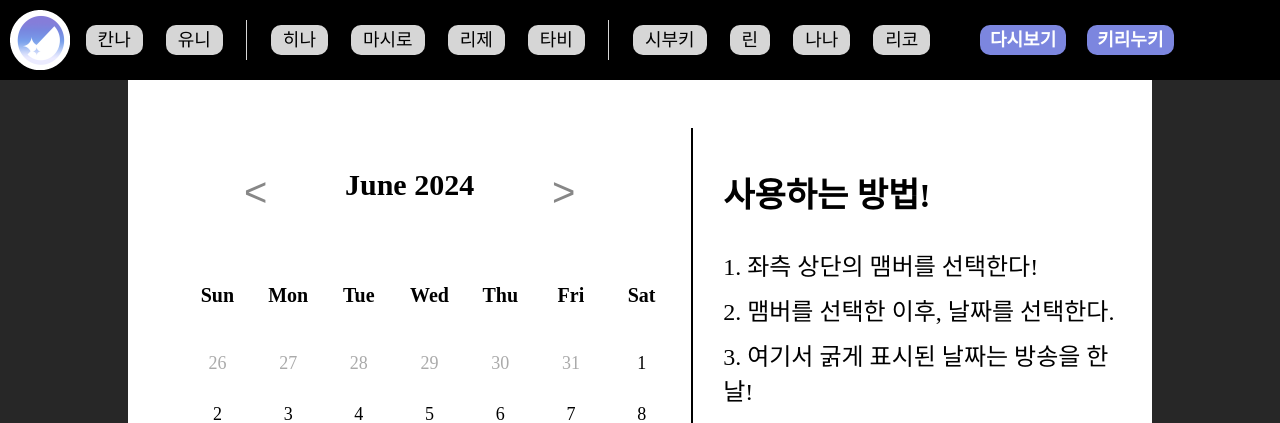
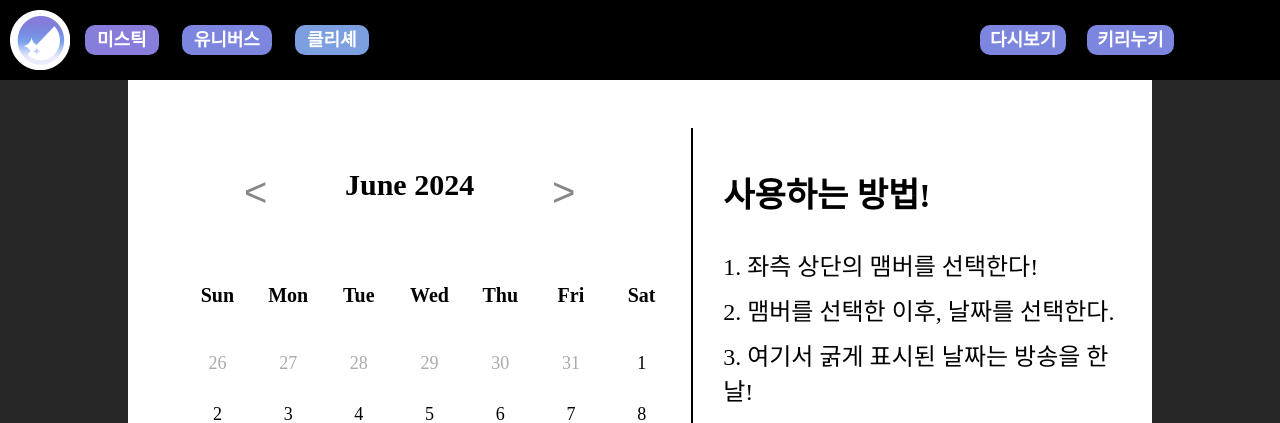
Before and after one commit to ghostclog/stellive_calander, a Django app: page / in a window 1280 px wide. Shown: the top 423 px of the page. Run offline with Django 5.2, Linux system fonts and the light colour scheme.

Commit message:
style: css 및 디자인 수정
피드백 받은 사항(페이지가 작아지면 각 요소들이 겹치는 문제)에 대한 해결책으로 디자인이 수정되었습니다. 다만, 기존에 존재하는 디자인 특징은 최대한 남겨두고 직관성과 가시성을 최대한으로 챙겼습니다.

```diff
--- a/mains/templates/base.html
+++ b/mains/templates/base.html
@@ -77,43 +77,48 @@
         <div id="logo">
             <img src="{% static 'images/calendar.jpg' %}" alt="">
         </div>
-        <div id="members">
 
-            <div class="member" id="kanna">
+        <div id="mythic" class="members">
+            미스틱
+            <div id="mythic-dropdown-content" class="dropdown-content">
+                <div id="kanna" class="member">
                     <img src="{% static 'images/kannaHeart.png' %}" alt="">
                     칸나
                 </div>
+
                 <div class="member" id="yuni">
                     <img src="{% static 'images/yuniHeart.png' %}" alt="">
                     유니
                 </div>
-
-            <div class = "split-line">
+            </div>
         </div>
 
-            <div class="member" id="hina">
+        <div id="universe" class="members">
+            유니버스
+            <div id="mythic-dropdown-content" class="dropdown-content">
+                <div id="hina" class="member" >
                     <img src="{% static 'images/hinaHeart.png' %}" alt="">
                     히나
                 </div>
-            <div class="member" id="shiro">
+                <div id="shiro" class="member" >
                     <img src="{% static 'images/shiroHeart.png' %}" alt="">
                     마시로
                 </div>
 
-            <div class="member" id="lize">
+                <div id="lize" class="member">
                     <img src="{% static 'images/lizeHeart.png' %}" alt="">
                     리제
                 </div>
-            <div class="member" id="tabi">
+                <div id="tabi" class="member" >
                     <img src="{% static 'images/tabiHeart.png' %}" alt="">
                     타비
                 </div>
-
-
-
-            <div class = "split-line">
+            </div>
         </div>
 
+        <div id="cliche" class="members">
+            클리셰
+            <div id="mythic-dropdown-content" class="dropdown-content">
                 <div class="member" id="shibuki">
                     <img src="{% static 'images/shibukiHeart.png' %}" alt="">
                     시부키
@@ -130,12 +135,11 @@
                     <img src="{% static 'images/rikoHeart.png' %}" alt="">
                     리코
                 </div>
-
-
-
+            </div>
+        </div>
 
         <script src="{% static 'js/members.js' %}"></script>
-        </div>
+
         <div id="utility">
             <div id="utility-area">
                 <div class="utility-item" id="add-reply">
--- a/static/css/members.css
+++ b/static/css/members.css
@@ -1,3 +1,4 @@
+/* 수정 할 필요 없는 영역 */
 /*
 고정탭 영역
 */
@@ -10,58 +11,122 @@
     z-index: 3;
     top: 0;
 }
-
 #tap div{
     font-size: 18px ;
 }
-
-#members{
-   position: relative;
-   width: 80%;
-   left: 2%;
-   height: 100%;
-   float: left;
-}
-/*
-모바일 고려시
-1. members의left를 2%에서 더 늘리거나, 환경을 좀 수정해야할뜻
-2. member의 margin-right를 줄여야할뜻
-*/
-
-.member{
+/* 맴버들(기수별) 공통 설정 */
+.members{
     position: relative;
-    color: black;
-    float: left;
+    color: rgb(255, 255, 255);
+    font-weight: bold;
     top: 25px;
+    left: 25px;
     line-height: 30px;
     padding-left: 12px;
     padding-right: 12px;
     margin-right: 23px;
     border-radius: 10px;
     cursor: pointer;
-    background-color: rgb(214, 214, 214);
-    transition: 0.2s ease-in-out;
+    float: left;
+    display: flex;
+    align-items: center;
+    margin-bottom: 25px;
+}
+/* 드롭 박스 공통 요소*/
+.dropdown-content {
+    list-style-type: none;
+    display: none; /* 초기에는 숨김 */
+    position: absolute; /* .member 요소에 상대적으로 배치 */
+    top: 30px;
+    left: 0;
+    min-width: 80px;
+    z-index: 1;
+}
+/*맴버(드롭박스 컨텐츠) 공통 요소*/
+.member{
+    color: #ffffff;
+    border-radius: 10px;
+    display: flex;
+    align-items: center;
+    border: solid 3px;
+}
+.member img{
+    display: none;
 }
 
-/*
-#kanna { background-color: hsl(240, 33%, 85%); }
-#yuni { background-color: hsl(271, 66%, 95%); }
-#shiro { background-color: hsl(0, 0%, 60%); }
-#hina { background-color: hsl(355, 100%, 75%); }
-#lize { background-color: hsl(350, 54%, 60%); }
-#tabi { background-color: hsl(195, 73%, 80%); }
-#shibuki { background-color: hsl(260, 20%, 80%); }
-#rin { background-color: hsl(217, 100%, 80%); }
-#nana { background-color: hsl(347, 62%, 85%); }
-#riko { background-color: hsl(120, 40%, 90%); }
-*/
-
-.member:hover{
-    transform: scale(1.2);
+/* 수정 및 추가 영역*/
+/* 기수 추가시 수정해야하는 영역*/
+#mythic{
+    background: #877edb;
+}
+#universe{
+    background: #7c86df
+}
+#cliche{
+    background: #7c9fdf
 }
 
-.member img{
-    display: none;
+#mythic:hover .dropdown-content {
+    display: block;
+}
+#universe:hover .dropdown-content {
+    display: block;
+}
+#cliche:hover .dropdown-content {
+    display: block;
+}
+
+
+/* 맴버들 개인 영역 */
+#kanna {
+    background-color: hsl(240, 33%, 85%);
+    margin-top: 10px;
+    border-color: #373584;
+}
+#yuni {
+    background-color: hsl(271, 66%, 95%);
+    margin-top: 7px;
+    border-color: #b77de4;
+}
+#shiro {
+    background-color: hsl(0, 0%, 60%);
+    margin-top: 7px;
+    border-color: #282828;
+}
+#hina {
+    background-color: hsl(355, 100%, 75%);
+    margin-top: 10px;
+    border-color: #e4002b;
+}
+#lize {
+    background-color: hsl(350, 54%, 60%);
+    margin-top: 7px;
+    border-color: #971b2e;
+}
+#tabi {
+    background-color: hsl(195, 73%, 80%);
+    margin-top: 7px;
+    border-color: #70c5e8;
+}
+#shibuki {
+    background-color: hsl(260, 20%, 80%);
+    margin-top: 10px;
+    border-color: #8672A6;
+}
+#rin {
+    background-color: hsl(217, 100%, 80%);
+    margin-top: 7px;
+    border-color: #56AAFC;
+}
+#nana {
+    background-color: hsl(347, 62%, 85%);
+    margin-top: 7px;
+    border-color: #DF7685;
+}
+#riko {
+    background-color: hsl(120, 40%, 90%);
+    margin-top: 7px;
+    border-color: #A6D0A6;
 }
 
 #kanna:hover{
@@ -115,17 +180,3 @@
     color: white;
     font-weight: bold;
 }
-
-.split-line {
-    margin-top: 20px;
-    margin-right: 24px;
-    position: relative;
-    height: 40px;
-    float: left;
-    border-right: 1px solid rgb(214, 214, 214);
-    padding: 0px;
-}
-
-#members{
-    list-style-type: none; /* 점 제거 */
-}
```
Also changed, not shown: db.sqlite3. Lines whose indentation alone changed are shown as unchanged.
